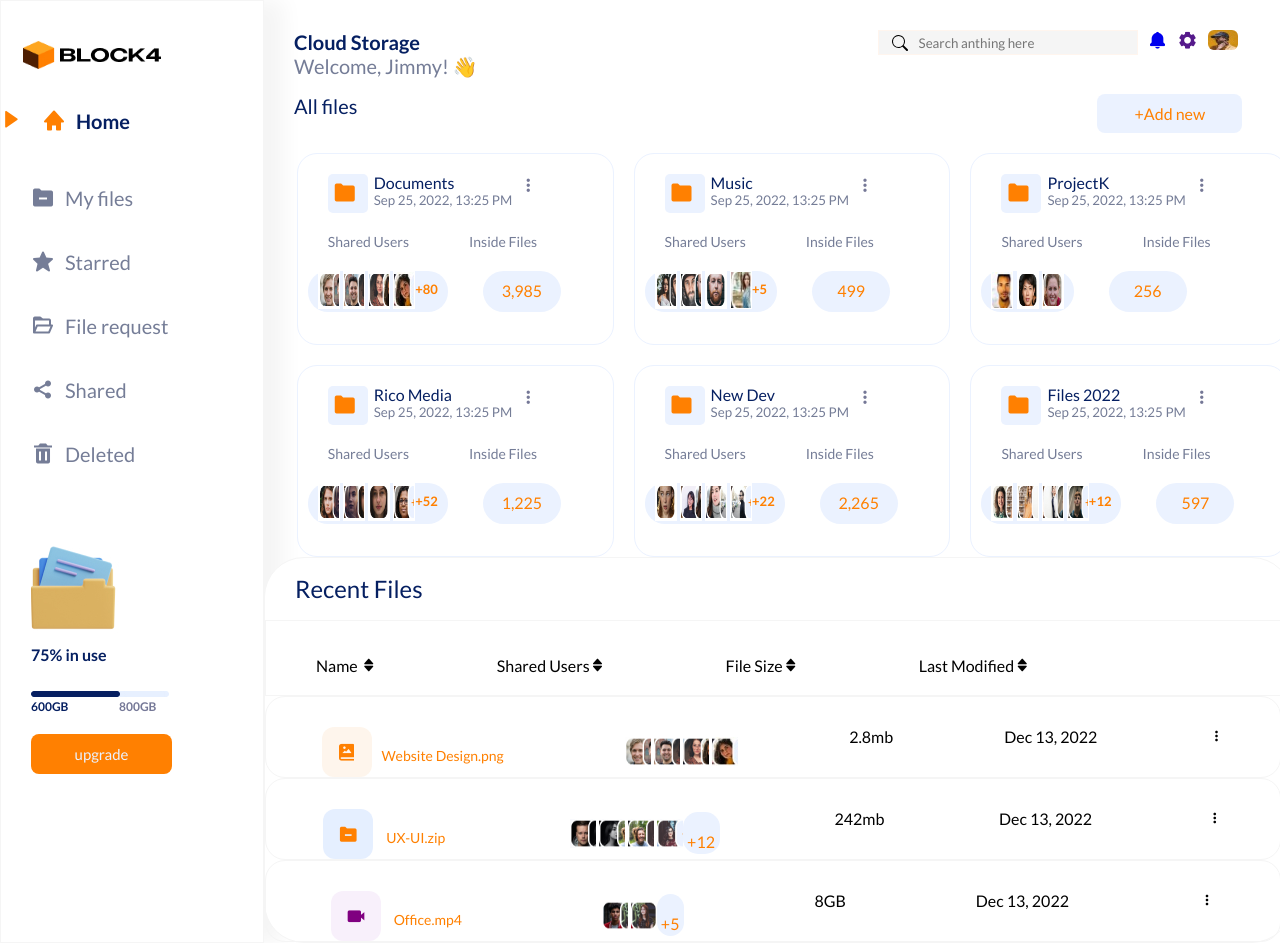
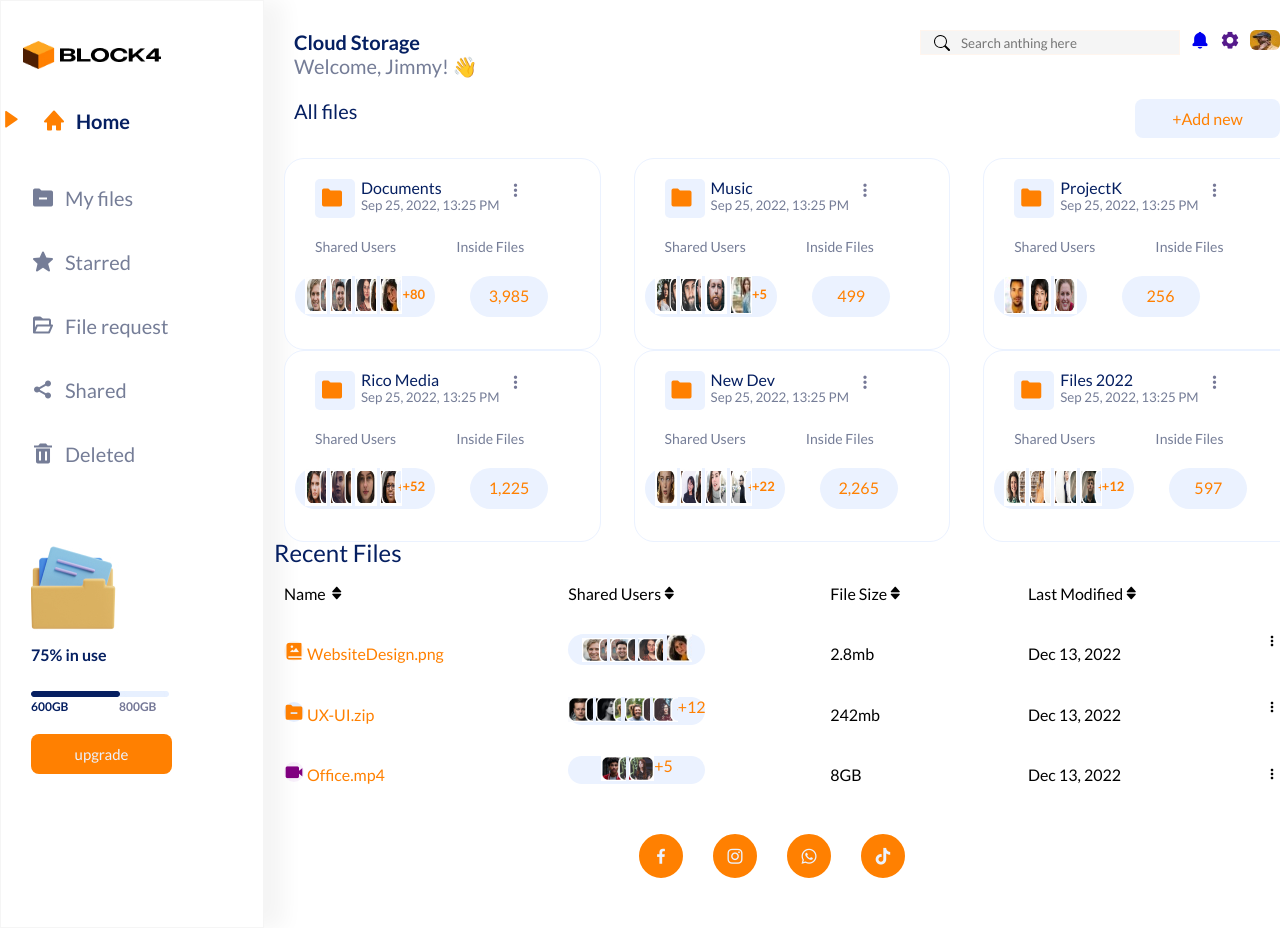
Before and after one commit to Abdirahman5863/Block4App, a plain HTML site: page index.html in a window 1280 px wide. Drawn offline with nearby package versions, Linux system fonts and the light colour scheme.

Commit message:
changes on the last table of block4APP

```diff
--- a/index.css
+++ b/index.css
@@ -147,7 +147,7 @@ h6 {
 
 nav {
   display: flex;
-  gap: 400px;
+  justify-content: space-between;
 }
 nav i {
   font-size: 20px;
@@ -181,19 +181,16 @@ input.nosubmit {
 }
 .addition {
   display: flex;
-  flex-direction: row;
-  gap: 740px;
+padding-top: 20px;
   padding-left: 30px;
-  margin-top: 15px;
+  justify-content: space-between;
 }
 .add {
   display: flex;
   width: 105px;
-
   padding: 10px 20px;
   justify-content: center;
   align-items: center;
-  gap: 8px;
   border-radius: 8px;
   background: #ebf2ff;
   color: rgba(255, 128, 1, 1);
@@ -212,9 +209,8 @@ aside {
   padding-top: 20px;
   flex-flow: row wrap;
   width: 100%;
-  gap: 20px;
   align-content: center;
-  justify-content: center;
+  justify-content: space-between;
 }
 .file {
   color: #051f61;
@@ -328,47 +324,36 @@ aside {
   align-items: center;
   text-align: center;
 }
-.recent {
-  border-radius: 40px;
-  border: 1px solid whitesmoke;
-  padding-right: 10px;
-  width: 100%;
-  gap: 120px;
-  background-color: #fff;
+.recent{
+  display: flex;
+  justify-content: space-between;
+
+
+  width:100%;
+
   padding-top: 20px;
+
+
 }
-.file {
-  padding-bottom: 20px;
-  padding-left: 30px;
+.head1{
+  display: flex;
+  flex-direction: column;
+  justify-content: space-between;
+  height: 200px;
+  padding-left: 20px;
+
 }
-.head {
-  display: flex;
-  /* padding: 50px; */
-  padding-left: 2px;
-  padding-top: 35px;
-  padding-bottom: 20px;
-  border: 1px solid whitesmoke;
-  gap: 120px;
-  padding-left: 50px;
+
+.folder i{
+  font-size: 20px;
+  background: rgba(0, 97, 255, 0.1);
+  border-radius: 12px;
+  color: #ff8001;
+  align-items: center;
+  align-content: center;
+  display: inline-block;
 }
-.lasty {
-  display: flex;
-  justify-content: space-around;
-  padding-top: 30px;
-  border-radius: 20px;
-  border: 1px solid whitesmoke;
-  /* padding-right: 90px; */
-}
-.medy {
-  color: #ff8001;
-  font-size: 14px;
-  font-style: normal;
-  font-weight: 500;
-  line-height: normal;
-  padding-bottom: 5px;
-  padding-left: 10px;
-}
-.pic i {
+.pic i{
   font-size: 20px;
   background: rgba(242, 153, 74, 0.1);
   border-radius: 12px;
@@ -376,19 +361,10 @@ aside {
   align-items: center;
   align-content: center;
   display: inline-block;
-  padding: 15px;
+  /* padding-left: 30px; */
+
 }
-.folder i {
-  font-size: 20px;
-  background: rgba(0, 97, 255, 0.1);
-  border-radius: 12px;
-  color: #ff8001;
-  align-items: center;
-  align-content: center;
-  display: inline-block;
-  padding: 15px;
-}
-.video i {
+.video i{
   font-size: 20px;
   background: rgba(187, 107, 217, 0.1);
   border-radius: 12px;
@@ -396,28 +372,91 @@ aside {
   align-items: center;
   align-content: center;
   display: inline-block;
-  padding: 15px;
+
+
+
 }
-.lasty .dye img {
-  width: 26px;
-  height: 29px;
-  flex-shrink: 0;
-  padding-top: 10px;
+.head2{
+  display: flex;
+  justify-content: space-between;
+  flex-direction: column;
+  height: 200px;
+
+}
+.dye{
+  display: flex;
+  justify-content: center;
+  color: #ff8001;
+  border-radius: 20px;
+  background: #ebf2ff;
+
+
+}
+.file{
+  padding-left: 10px;
+}
+.mine img{
+  width: 25px;
+}
+
+.head3{
+  display: flex;
+  flex-direction: column;
+  justify-content: space-between;
+  height: 200px;
+
+}
+.head4{
+  display: flex;
+  flex-direction: column;
+  justify-content: space-between;
+  height: 200px;
+
+}
+.head5{
+  display: flex;
+  justify-content: space-between;
+  flex-direction: column;
+  height: 200px;
+
+}
+.dye{
+  display: flex;
+  border-radius: 20px;
+  background-color: #ebf2ff;
+}
+.medy{
+  color: #ff8001;
+}
+.social{
+  display: flex;
+  justify-content: center;
+  gap: 30px;
+  padding: 50px;
+
 }
 
 
-.lasty .dye {
-  padding-left: 10px;
+.social i{
+  display: inline-flex;
+  justify-content: center;
+  width: 40px;
+  min-height: 40px;
+  background: transparent;
+  border: 2px solid #ff8001;
+  border-radius: 30px;
+  font-size: 20px;
+  color:#ebf2ff;
+  text-decoration: none;
+background-color:#ff8001;;
+
+  align-items: center;
+
 }
 
-.numbers {
-  padding-top: 20px;
-  color: #ff8001;
-  background: #ebf2ff;
-  border-radius: 15px;
-  text-align: start;
-  padding-right: 5px;
-  padding-bottom: 3px;
-  font-size: 17pxx;
-  padding-left: 4px;
+.social a:hover{
+  box-shadow: 0 0 20px #ff8001;
+  background-color: #ff8001;
+  border-radius: 30px;
+
 }
--- a/index.html
+++ b/index.html
@@ -261,63 +261,84 @@
             </div>
           </main>
         </aside>
-        <article class="recent">
+        <main class="recent1">
           <p class="file">Recent Files</p>
-          <div class="head">
+          <div class="recent">
+            <div class="head1">
               <p>Name <i class="bx bxs-sort-alt"></i></p>
+              <div class="pic">
+                <i class="bx bxs-photo-album"> </i>
+                <span class="medy">WebsiteDesign.png</span>
+              </div>
+              <div class="folder">
+                <i class="bx bxs-folder-minus"> </i>
+                <span class="medy">UX-UI.zip </span>
+              </div>
+              <div class="video">
+                <i class="bx bxs-video"></i><span class="medy"> Office.mp4</span>
+              </div>
+            </div>
+            <div class="head2">
               <p>Shared Users<i class="bx bxs-sort-alt"></i></p>
-            <p>File Size<i class="bx bxs-sort-alt"></i></p>
-            <p>Last Modified<i class="bx bxs-sort-alt"></i></p>
-          </div>
-          <div class="lasty">
-            <p class="pic">
-              <i class="bx bxs-photo-album"> </i
-              ><span class="medy">Website Design.png</span>
-            </p>
               <div class="dye">
+                <div class="mine">
                   <img src="public/Rectangle 1997 (1).jpg" alt="" />
                 <img src="public/Rectangle 1998.jpg" alt="" />
                 <img src="public/Rectangle 1999.jpg" alt="" />
                 <img src="public/Rectangle 2000.jpg" alt="" />
                 </div>
-            <p class="mb">2.8mb</p>
-            <p>Dec 13, 2022</p>
-            <p class="dot"><i class="bx bx-dots-vertical-rounded"></i></p>
+
+
               </div>
-
-          <div class="lasty">
-            <p class="folder">
-              <i class="bx bxs-folder-minus"> </i>
-              <span class="medy">UX-UI.zip </span>
-            </p>
               <div class="dye">
+                <div class="mine">
                   <img src="public/Rectangle 2009.jpg" alt="" />
                   <img src="public/Rectangle 2010 (1).jpg" alt="" />
                   <img src="public/Rectangle 2011 (1).jpg" alt="" />
-              <img src="public/Rectangle 2012.jpg" alt="" /><span
-                class="numbers"
-                >+12</span
-              >
+                  <img src="public/Rectangle 2012.jpg" alt="" />
                 </div>
+
+                <span class="numbers">+12</span>
+              </div>
+              <div class="dye">
+                <div class="mine">
+                  <img src="public/Rectangle 2010.jpg" alt="" />
+                  <img src="public/Rectangle 2011.jpg" alt="" />
+                </div>
+
+                <span class="numbers">+5</span>
+              </div>
+            </div>
+            <div class="head3">
+              <p>File Size<i class="bx bxs-sort-alt"></i></p>
+              <p class="mb">2.8mb</p>
               <p class="mb">242mb</p>
+              <p class="mb">8GB</p>
+            </div>
+            <div class="head4">
+              <p>Last Modified<i class="bx bxs-sort-alt"></i></p>
+
               <p>Dec 13, 2022</p>
-            <p class="dot"><i class="bx bx-dots-vertical-rounded"></i></p>
+              <p>Dec 13, 2022</p>
+
+              <p>Dec 13, 2022</p>
             </div>
-          <div class="lasty">
-            <p class="video">
-              <i class="bx bxs-video"></i><span class="medy"> Office.mp4</span>
-            </p>
-            <div class="dye">
-              <img src="public/Rectangle 2010.jpg" alt="" />
-              <img src="public/Rectangle 2011.jpg" alt="" /><span
-                class="numbers"
-                >+5</span  >
+            <div class="head5">
+              <span> </span>
+              <p><i class="bx bx-dots-vertical-rounded"></i></p>
+              <p><i class="bx bx-dots-vertical-rounded"></i></p>
+              <p><i class="bx bx-dots-vertical-rounded"></i></p>
             </div>
-            <p class="mb">8GB</p>
-            <p>Dec 13, 2022</p>
-            <p class="dot"><i class="bx bx-dots-vertical-rounded"></i></p>
+
           </div>
-        </article>
+          <div class="social">
+            <a href="#" style="--i: 7"><i class="bx bxl-facebook"></i></a>
+            <a href="#" style="--i: 8"><i class="bx bxl-instagram"></i></a>
+            <a href="#" style="--i: 9"><i class="bx bxl-whatsapp"></i></a>
+            <a href="#" style="--i: 10"><i class="bx bxl-tiktok"></i></a>
+
+
+        </main>
       </div>
     </section>
   </body>
```
Lines whose indentation alone changed are shown as unchanged.
